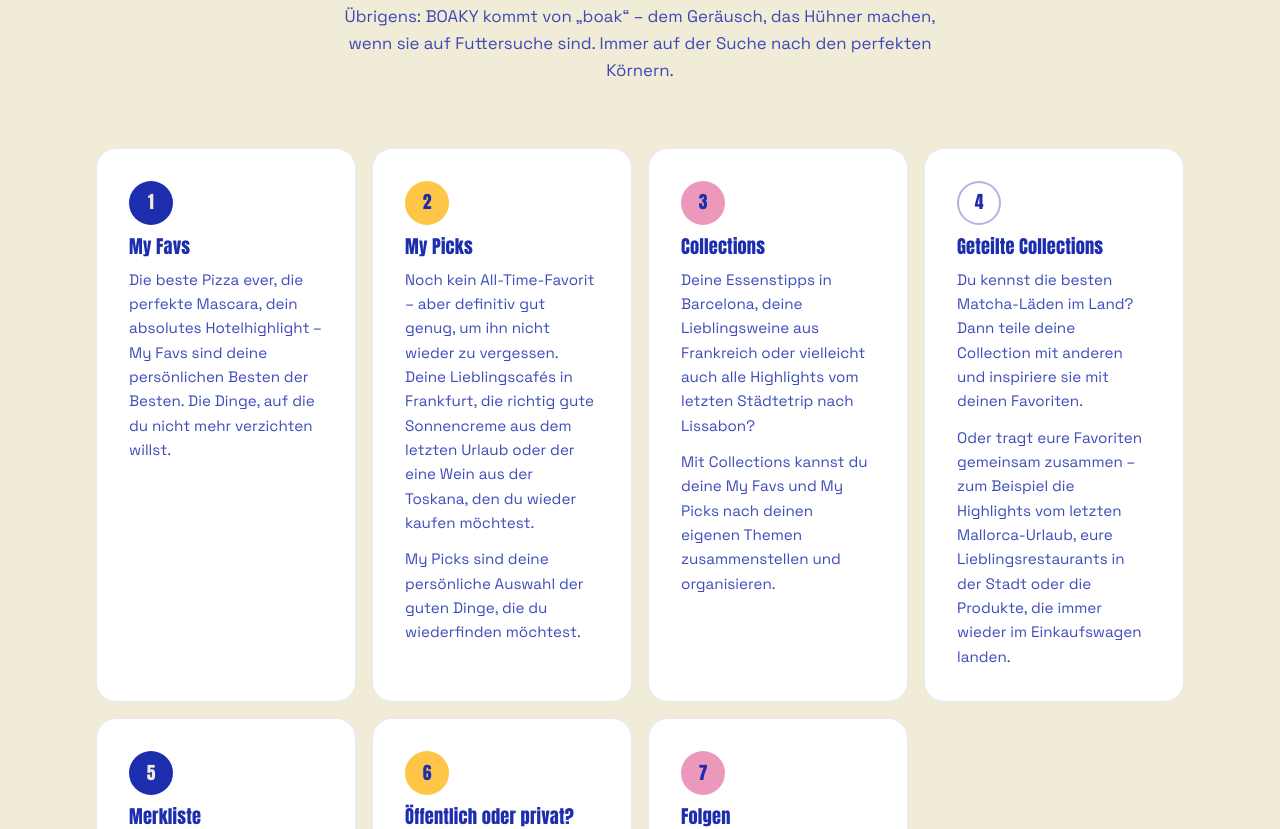
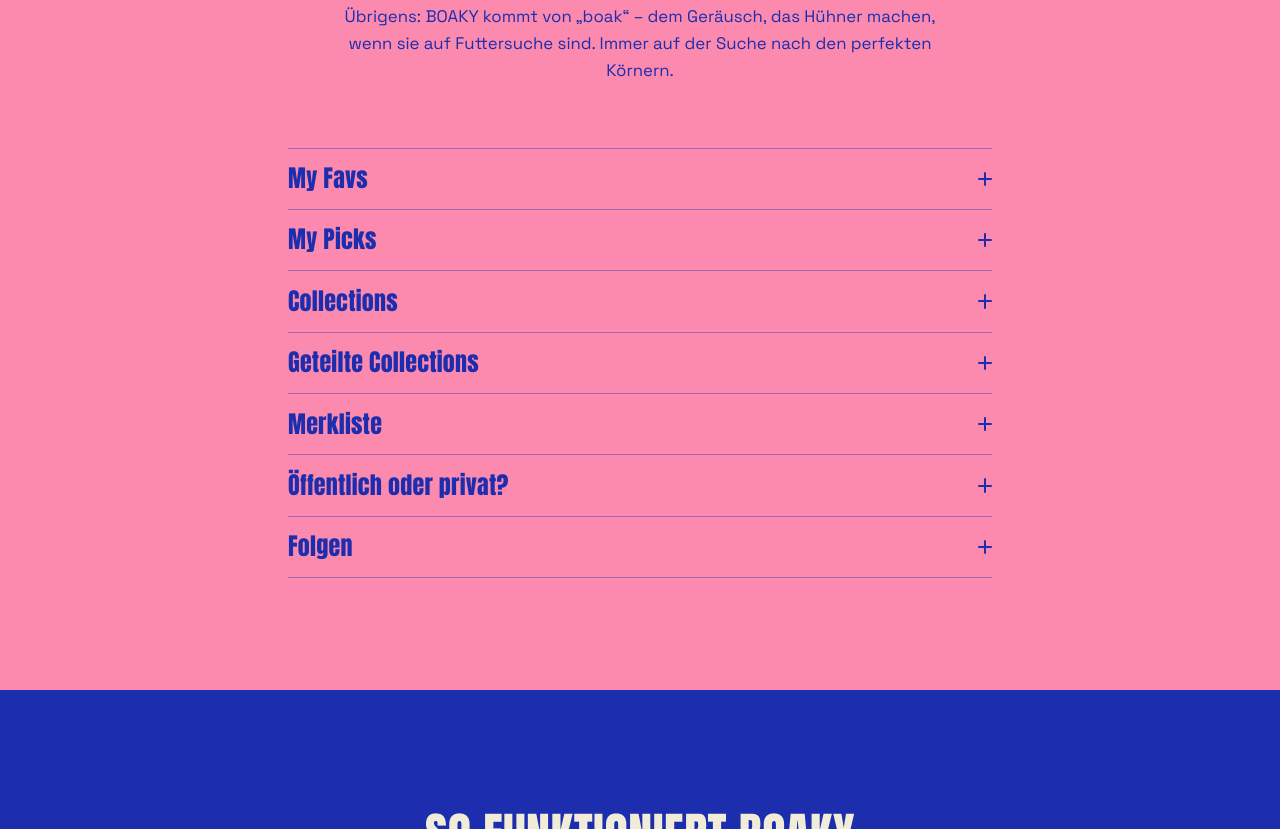
Before and after one commit to faavvs/boaky-website, a plain HTML site: page index.html in a window 1280 px wide. Shown: the part 1047-1876 px from the top of the page. Drawn offline with Linux system fonts and the light colour scheme.

Commit message:
Refine About BOAKY section with accordion
Co-Authored-By: Claude Opus 5.5 <noreply@anthropic.com>

```diff
--- a/index.html
+++ b/index.html
@@ -13,6 +13,17 @@
   <link rel="icon" type="image/png" sizes="16x16" href="assets/img/favicon-16x16.png" />
   <link rel="apple-touch-icon" sizes="180x180" href="assets/img/apple-touch-icon.png" />
   <link rel="stylesheet" href="styles.css" />
+  <noscript>
+    <style>
+      .accordion-panel[hidden] {
+        display: block;
+      }
+
+      .accordion-icon {
+        display: none;
+      }
+    </style>
+  </noscript>
 </head>
 <body>
   <a class="skip-link" href="#main">Zum Inhalt springen</a>
@@ -91,28 +102,81 @@
           </p>
         </div>
 
-        <ul class="pillar-grid">
-          <li class="pillar-card">
-            <span class="pillar-mark" aria-hidden="true">1</span>
-            <h3>My Favs</h3>
+        <div class="accordion">
+          <div class="accordion-item">
+            <h3 class="accordion-heading">
+              <button
+                type="button"
+                class="accordion-trigger"
+                id="feature-trigger-1"
+                aria-expanded="false"
+                aria-controls="feature-panel-1"
+              >
+                <span>My Favs</span>
+                <span class="accordion-icon" aria-hidden="true"></span>
+              </button>
+            </h3>
+            <div
+              class="accordion-panel"
+              id="feature-panel-1"
+              role="region"
+              aria-labelledby="feature-trigger-1"
+              hidden
+            >
               <p>
                 Die beste Pizza ever, die perfekte Mascara, dein absolutes Hotelhighlight – My Favs sind deine
                 persönlichen Besten der Besten. Die Dinge, auf die du nicht mehr verzichten willst.
               </p>
-          </li>
-          <li class="pillar-card">
-            <span class="pillar-mark" aria-hidden="true">2</span>
-            <h3>My Picks</h3>
+            </div>
+          </div>
+          <div class="accordion-item">
+            <h3 class="accordion-heading">
+              <button
+                type="button"
+                class="accordion-trigger"
+                id="feature-trigger-2"
+                aria-expanded="false"
+                aria-controls="feature-panel-2"
+              >
+                <span>My Picks</span>
+                <span class="accordion-icon" aria-hidden="true"></span>
+              </button>
+            </h3>
+            <div
+              class="accordion-panel"
+              id="feature-panel-2"
+              role="region"
+              aria-labelledby="feature-trigger-2"
+              hidden
+            >
               <p>
                 Noch kein All-Time-Favorit – aber definitiv gut genug, um ihn nicht wieder zu vergessen. Deine
                 Lieblingscafés in Frankfurt, die richtig gute Sonnencreme aus dem letzten Urlaub oder der eine Wein
                 aus der Toskana, den du wieder kaufen möchtest.
               </p>
               <p>My Picks sind deine persönliche Auswahl der guten Dinge, die du wiederfinden möchtest.</p>
-          </li>
-          <li class="pillar-card">
-            <span class="pillar-mark" aria-hidden="true">3</span>
-            <h3>Collections</h3>
+            </div>
+          </div>
+          <div class="accordion-item">
+            <h3 class="accordion-heading">
+              <button
+                type="button"
+                class="accordion-trigger"
+                id="feature-trigger-3"
+                aria-expanded="false"
+                aria-controls="feature-panel-3"
+              >
+                <span>Collections</span>
+                <span class="accordion-icon" aria-hidden="true"></span>
+              </button>
+            </h3>
+            <div
+              class="accordion-panel"
+              id="feature-panel-3"
+              role="region"
+              aria-labelledby="feature-trigger-3"
+              hidden
+            >
               <p>
                 Deine Essenstipps in Barcelona, deine Lieblingsweine aus Frankreich oder vielleicht auch alle
                 Highlights vom letzten Städtetrip nach Lissabon?
@@ -121,10 +185,28 @@
                 Mit Collections kannst du deine My Favs und My Picks nach deinen eigenen Themen zusammenstellen und
                 organisieren.
               </p>
-          </li>
-          <li class="pillar-card">
-            <span class="pillar-mark" aria-hidden="true">4</span>
-            <h3>Geteilte Collections</h3>
+            </div>
+          </div>
+          <div class="accordion-item">
+            <h3 class="accordion-heading">
+              <button
+                type="button"
+                class="accordion-trigger"
+                id="feature-trigger-4"
+                aria-expanded="false"
+                aria-controls="feature-panel-4"
+              >
+                <span>Geteilte Collections</span>
+                <span class="accordion-icon" aria-hidden="true"></span>
+              </button>
+            </h3>
+            <div
+              class="accordion-panel"
+              id="feature-panel-4"
+              role="region"
+              aria-labelledby="feature-trigger-4"
+              hidden
+            >
               <p>
                 Du kennst die besten Matcha-Läden im Land? Dann teile deine Collection mit anderen und inspiriere sie
                 mit deinen Favoriten.
@@ -134,20 +216,56 @@
                 Mallorca-Urlaub, eure Lieblingsrestaurants in der Stadt oder die Produkte, die immer wieder im
                 Einkaufswagen landen.
               </p>
-          </li>
-          <li class="pillar-card">
-            <span class="pillar-mark" aria-hidden="true">5</span>
-            <h3>Merkliste</h3>
+            </div>
+          </div>
+          <div class="accordion-item">
+            <h3 class="accordion-heading">
+              <button
+                type="button"
+                class="accordion-trigger"
+                id="feature-trigger-5"
+                aria-expanded="false"
+                aria-controls="feature-panel-5"
+              >
+                <span>Merkliste</span>
+                <span class="accordion-icon" aria-hidden="true"></span>
+              </button>
+            </h3>
+            <div
+              class="accordion-panel"
+              id="feature-panel-5"
+              role="region"
+              aria-labelledby="feature-trigger-5"
+              hidden
+            >
               <p>Spannend – aber selbst noch nicht probiert.</p>
               <p>
                 Speichere Favoriten und Collections anderer Nutzer in deiner Merkliste. So kannst du Empfehlungen
                 später wiederfinden und gemerkte Favoriten anschließend selbst als My Fav oder My Pick in deine
                 eigene Sammlung übernehmen.
               </p>
-          </li>
-          <li class="pillar-card">
-            <span class="pillar-mark" aria-hidden="true">6</span>
-            <h3>Öffentlich oder privat?</h3>
+            </div>
+          </div>
+          <div class="accordion-item">
+            <h3 class="accordion-heading">
+              <button
+                type="button"
+                class="accordion-trigger"
+                id="feature-trigger-6"
+                aria-expanded="false"
+                aria-controls="feature-panel-6"
+              >
+                <span>Öffentlich oder privat?</span>
+                <span class="accordion-icon" aria-hidden="true"></span>
+              </button>
+            </h3>
+            <div
+              class="accordion-panel"
+              id="feature-panel-6"
+              role="region"
+              aria-labelledby="feature-trigger-6"
+              hidden
+            >
               <p>
                 Dein Profil kann privat oder öffentlich sein. Ein privates Profil ist nur für dich sichtbar. Ein
                 öffentliches Profil kann von anderen gefunden werden und zeigt deine öffentlichen Inhalte.
@@ -156,17 +274,36 @@
                 Auch Collections können privat oder öffentlich sein. Private Collections siehst nur du und
                 eingeladene Personen. Öffentliche Collections können von anderen BOAKY-Nutzern entdeckt werden.
               </p>
-          </li>
-          <li class="pillar-card">
-            <span class="pillar-mark" aria-hidden="true">7</span>
-            <h3>Folgen</h3>
+            </div>
+          </div>
+          <div class="accordion-item">
+            <h3 class="accordion-heading">
+              <button
+                type="button"
+                class="accordion-trigger"
+                id="feature-trigger-7"
+                aria-expanded="false"
+                aria-controls="feature-panel-7"
+              >
+                <span>Folgen</span>
+                <span class="accordion-icon" aria-hidden="true"></span>
+              </button>
+            </h3>
+            <div
+              class="accordion-panel"
+              id="feature-panel-7"
+              role="region"
+              aria-labelledby="feature-trigger-7"
+              hidden
+            >
               <p>
                 Du kannst öffentlichen Profilen folgen, deren Geschmack dich interessiert. So findest du deren Faves
                 leichter über die Suche. BOAKY zeigt bewusst keine Follower-Zahlen – es geht um Empfehlungen und
                 Geschmack, nicht um Reichweite.
               </p>
-          </li>
-        </ul>
+            </div>
+          </div>
+        </div>
       </div>
     </section>
 
@@ -237,5 +374,7 @@
       </ul>
     </div>
   </footer>
+
+  <script src="script.js" defer></script>
 </body>
 </html>
--- a/styles.css
+++ b/styles.css
@@ -311,84 +311,104 @@ section {
   opacity: 0.85;
 }
 
-/* -- "Was ist BOAKY" grid -------------------------------------------------------- */
+/* -- "Das ist BOAKY" accordion ---------------------------------------------- */
 
+/* Rosa-Fläche: bewusst #fb8aae nur für diese Section (nicht --boaky-pink,
+   das an anderen Stellen weiter gilt). Blau auf #fb8aae ≈4.59:1 (WCAG AA) –
+   nur bei voller Deckkraft, daher hier keine abgeschwächte Textfarbe. Der
+   globale Gold-Fokusrahmen wäre auf Rosa kaum sichtbar (≈1.4:1) und wird
+   in diesem Bereich durch Blau ersetzt. */
 .pillars {
-  background: var(--boaky-cream);
+  background: #fb8aae;
 }
 
-.pillar-grid {
-  display: grid;
-  gap: var(--space-sm);
-  grid-template-columns: 1fr;
+.pillars .section-head p {
+  opacity: 1;
 }
 
-@media (min-width: 40rem) {
-  .pillar-grid {
-    grid-template-columns: repeat(2, 1fr);
-  }
+.pillars :focus-visible {
+  outline-color: var(--boaky-blue);
 }
 
-@media (min-width: 64rem) {
-  /* auto-fill statt einer festen Spaltenzahl: passt sich der verfügbaren
-     Breite an, ohne die letzte (unvollständige) Reihe künstlich auf die
-     volle Breite zu strecken (auto-fill behält leere Spuren, anders als
-     auto-fit) - bei sieben Kacheln bleibt die Anordnung dadurch immer ein
-     "echtes" Grid statt erzwungener Symmetrie. */
-  .pillar-grid {
-    grid-template-columns: repeat(auto-fill, minmax(15rem, 1fr));
-  }
+.accordion {
+  max-width: 44rem;
+  margin-inline: auto;
+  border-bottom: 1px solid rgba(28, 45, 174, 0.4);
 }
 
-.pillar-card {
-  background: var(--white);
-  border-radius: var(--radius);
-  padding: var(--space-md);
-  border: 1px solid rgba(28, 45, 174, 0.1);
-  display: flex;
-  flex-direction: column;
-  gap: 0.75rem;
+.accordion-item {
+  border-top: 1px solid rgba(28, 45, 174, 0.4);
 }
 
-.pillar-mark {
-  width: 2.75rem;
-  height: 2.75rem;
-  border-radius: 50%;
-  display: flex;
-  align-items: center;
-  justify-content: center;
-  font-family: var(--font-display);
-  font-size: 1.1rem;
-  color: var(--boaky-cream);
-  background: var(--boaky-blue);
-}
-
-/* Vierer-Farbzyklus (statt fester 2./3./4. Kachel), damit das bestehende
-   Farbprinzip auch bei sieben (oder künftig mehr) Kacheln weiterläuft. */
-.pillar-card:nth-child(4n + 2) .pillar-mark {
-  background: var(--boaky-gold);
-  color: var(--boaky-blue);
-}
-
-.pillar-card:nth-child(4n + 3) .pillar-mark {
-  background: var(--boaky-pink);
-  color: var(--boaky-blue);
-}
-
-.pillar-card:nth-child(4n) .pillar-mark {
-  background: var(--white);
-  color: var(--boaky-blue);
-  border: 2px solid rgba(28, 45, 174, 0.35);
-}
-
-.pillar-card h3 {
-  font-size: 1.15rem;
+.accordion-heading {
+  font-size: clamp(1.2rem, 3.5vw, 1.5rem);
   text-transform: none;
 }
 
-.pillar-card p {
-  font-size: 0.95rem;
-  opacity: 0.85;
+.accordion-trigger {
+  display: flex;
+  align-items: center;
+  justify-content: space-between;
+  gap: var(--space-sm);
+  width: 100%;
+  min-height: 3rem;
+  padding: 1.1rem 0;
+  border: 0;
+  background: none;
+  color: inherit;
+  font: inherit;
+  letter-spacing: inherit;
+  text-align: left;
+  cursor: pointer;
+}
+
+/* "+" aus zwei Linien; geöffnet fällt die senkrechte Linie weg → "−". */
+.accordion-icon {
+  position: relative;
+  flex-shrink: 0;
+  width: 0.9rem;
+  height: 0.9rem;
+}
+
+.accordion-icon::before,
+.accordion-icon::after {
+  content: "";
+  position: absolute;
+  background: currentColor;
+  border-radius: 1px;
+}
+
+.accordion-icon::before {
+  top: 50%;
+  left: 0;
+  width: 100%;
+  height: 2px;
+  margin-top: -1px;
+}
+
+.accordion-icon::after {
+  top: 0;
+  left: 50%;
+  width: 2px;
+  height: 100%;
+  margin-left: -1px;
+  transition: transform 0.2s ease;
+}
+
+.accordion-trigger[aria-expanded="true"] .accordion-icon::after {
+  transform: scaleY(0);
+}
+
+.accordion-panel {
+  padding-bottom: 1.4rem;
+}
+
+.accordion-panel p {
+  max-width: 38rem;
+}
+
+.accordion-panel p + p {
+  margin-top: 0.75rem;
 }
 
 /* -- App preview ---------------------------------------------------------------- */
```
Also changed, not shown: script.js (added, +23 -0 lines). Lines whose indentation alone changed are shown as unchanged.
